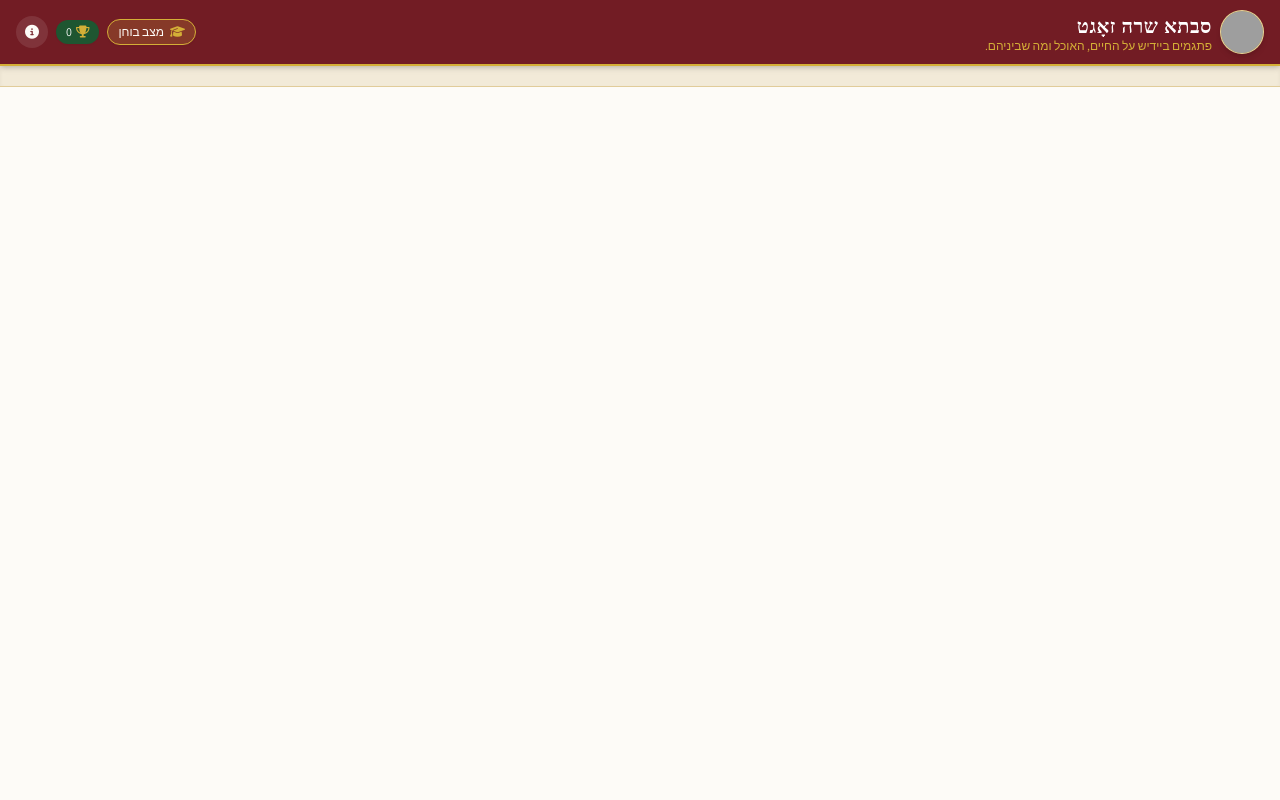
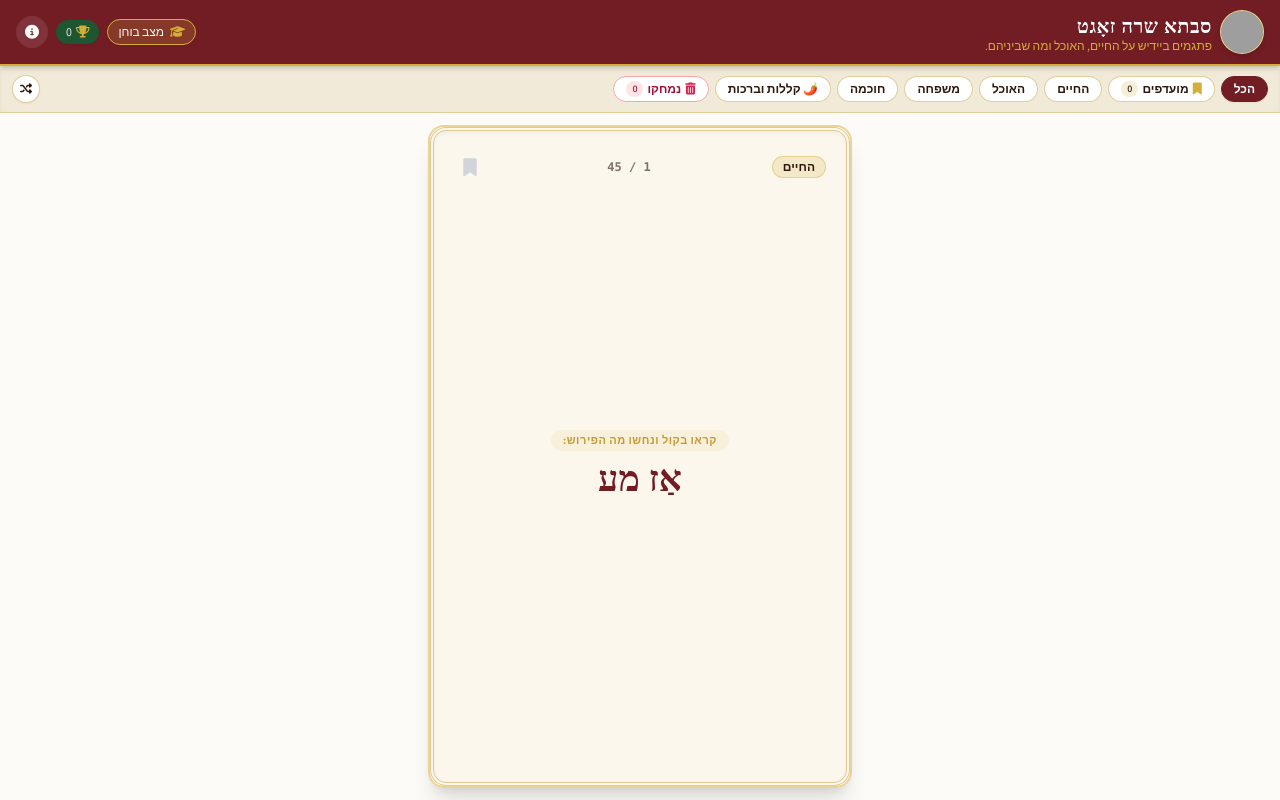
Before and after one commit to GitDror/ToyzntTames, a plain HTML site: page index.html in a window 1280 px wide. Drawn offline with nearby package versions, Linux system fonts and the light colour scheme; grey boxes are pictures that could not be loaded; a web font is replaced by a local one.

Commit message:
Update category buttons and card display layout

```diff
--- a/index.html
+++ b/index.html
@@ -139,4 +139,53 @@
     <div class="w-full bg-parchment-dark border-b border-yiddish-accent/30 px-3 py-2 flex items-center justify-between z-10 shrink-0 shadow-inner">
         <!-- Category Filters -->
         <div class="flex items-center gap-1.5 overflow-x-auto no-scrollbar py-0.5 text-xs" id="categoryContainer">
-            <button onclick="filterCategory('הכל')" data-cat="הכל" class="category-btn active border px-3 py-1 rounded-
+            <button onclick="filterCategory('הכל')" data-cat="הכל" class="category-btn active border px-3 py-1 rounded-full font-semibold bg-yiddish-red text-white border-yiddish-red shadow-sm transition whitespace-nowrap">הכל</button>
+            <button onclick="filterCategory('מועדפים')" data-cat="מועדפים" class="category-btn border px-3 py-1 rounded-full font-semibold bg-white text-yiddish-dark border-yiddish-accent/40 hover:bg-yiddish-cream transition whitespace-nowrap flex items-center gap-1"><i class="fa-solid fa-bookmark text-yiddish-gold"></i> <span>מועדפים</span> <span id="favTabCount" class="text-[10px] bg-yiddish-gold/20 px-1.5 rounded-full">0</span></button>
+            <button onclick="filterCategory('החיים')" data-cat="החיים" class="category-btn border px-3 py-1 rounded-full font-semibold bg-white text-yiddish-dark border-yiddish-accent/40 hover:bg-yiddish-cream transition whitespace-nowrap">החיים</button>
+            <button onclick="filterCategory('האוכל')" data-cat="האוכל" class="category-btn border px-3 py-1 rounded-full font-semibold bg-white text-yiddish-dark border-yiddish-accent/40 hover:bg-yiddish-cream transition whitespace-nowrap">האוכל</button>
+            <button onclick="filterCategory('משפחה')" data-cat="משפחה" class="category-btn border px-3 py-1 rounded-full font-semibold bg-white text-yiddish-dark border-yiddish-accent/40 hover:bg-yiddish-cream transition whitespace-nowrap">משפחה</button>
+            <button onclick="filterCategory('חוכמה')" data-cat="חוכמה" class="category-btn border px-3 py-1 rounded-full font-semibold bg-white text-yiddish-dark border-yiddish-accent/40 hover:bg-yiddish-cream transition whitespace-nowrap">חוכמה</button>
+            <button onclick="filterCategory('קללות וברכות')" data-cat="קללות וברכות" class="category-btn border px-3 py-1 rounded-full font-semibold bg-white text-yiddish-dark border-yiddish-accent/40 hover:bg-yiddish-cream transition whitespace-nowrap">🌶️ קללות וברכות</button>
+            <button onclick="filterCategory('נמחקו')" data-cat="נמחקו" class="category-btn border px-3 py-1 rounded-full font-semibold bg-white text-rose-800 border-rose-300 hover:bg-rose-50 transition whitespace-nowrap flex items-center gap-1"><i class="fa-solid fa-trash-can text-rose-600"></i> <span>נמחקו</span> <span id="deletedTabCount" class="text-[10px] bg-rose-100 text-rose-800 px-1.5 rounded-full">0</span></button>
+        </div>
+
+        <button onclick="shuffleCards()" title="ערבב קלפים" class="mr-2 w-7 h-7 rounded-full bg-white border border-yiddish-accent/40 text-yiddish-dark hover:bg-yiddish-gold hover:text-white flex items-center justify-center text-xs shadow-sm transition shrink-0">
+            <i class="fa-solid fa-shuffle"></i>
+        </button>
+    </div>
+
+    <!-- Main Card Display Arena (100dvh Mobile & Desktop Fit) -->
+    <main class="flex-1 min-h-0 relative flex flex-col items-center justify-between p-2.5 sm:p-3 overflow-hidden max-w-md mx-auto w-full">
+
+        <!-- Flash Message Overlay -->
+        <div id="toastMessage" class="hidden absolute top-3 z-50 bg-yiddish-dark text-yiddish-cream px-4 py-2 rounded-full text-xs shadow-lg transition-all transform duration-300 border border-yiddish-gold flex items-center gap-2">
+            <i class="fa-solid fa-circle-check text-yiddish-gold"></i>
+            <span id="toastText">הודעה</span>
+        </div>
+
+        <!-- Card Container with 3D Flip -->
+        <div class="w-full flex-1 min-h-0 max-h-[680px] perspective-1000 my-auto flex flex-col justify-center">
+            <div id="cardInner" class="w-full h-full min-h-0 transform-style-3d relative rounded-2xl shadow-xl border-2 border-yiddish-gold/50 cursor-pointer" onclick="flipCard()">
+
+                <!-- Front Side of Card: ONLY Yiddish Proverb + Pronunciation (Guessing Phase!) -->
+                <div class="absolute inset-0 w-full h-full overflow-hidden bg-parchment rounded-2xl p-3.5 sm:p-5 flex flex-col justify-between backface-hidden border-4 border-double border-yiddish-accent/40 shadow-inner">
+                    <!-- Top Card Info Header -->
+                    <div class="flex justify-between items-center text-xs text-yiddish-dark/60 font-medium shrink-0">
+                        <span id="cardCategoryBadge" class="bg-yiddish-gold/20 text-yiddish-dark border border-yiddish-gold/40 px-2.5 py-0.5 rounded-full font-semibold">
+                            החיים
+                        </span>
+                        <span id="cardCounter" class="font-mono font-bold">1 / 45</span>
+                        <button onclick="toggleBookmark(event)" id="bookmarkBtn" title="שמור במועדפים" class="w-7 h-7 sm:w-8 sm:h-8 rounded-full flex items-center justify-center text-base sm:text-lg text-gray-300 hover:text-yiddish-gold transition">
+                            <i class="fa-solid fa-bookmark"></i>
+                        </button>
+                    </div>
+
+                    <!-- Card Body / Yiddish Text Only (So the table can guess!) -->
+                    <div class="my-auto text-center py-1 flex flex-col items-center justify-center min-h-0 overflow-y-auto">
+                        <span class="text-[11px] uppercase tracking-wider text-yiddish-accent/80 font-bold mb-1.5 sm:mb-2 bg-yiddish-gold/10 px-3 py-0.5 rounded-full shrink-0">
+                            קראו בקול ונחשו מה הפירוש:
+                        </span>
+
+                        <!-- Yiddish Text with Karaoke Highlighting -->
+                        <div id="yiddishText" class="font-yiddish font-bold text-2xl sm:text-3xl md:text-4xl text-yiddish-red leading-snug sm:leading-relaxed mb-2.5 sm:mb-4 transition-colors duration-200 px-1">
+                            אַז מע
```
